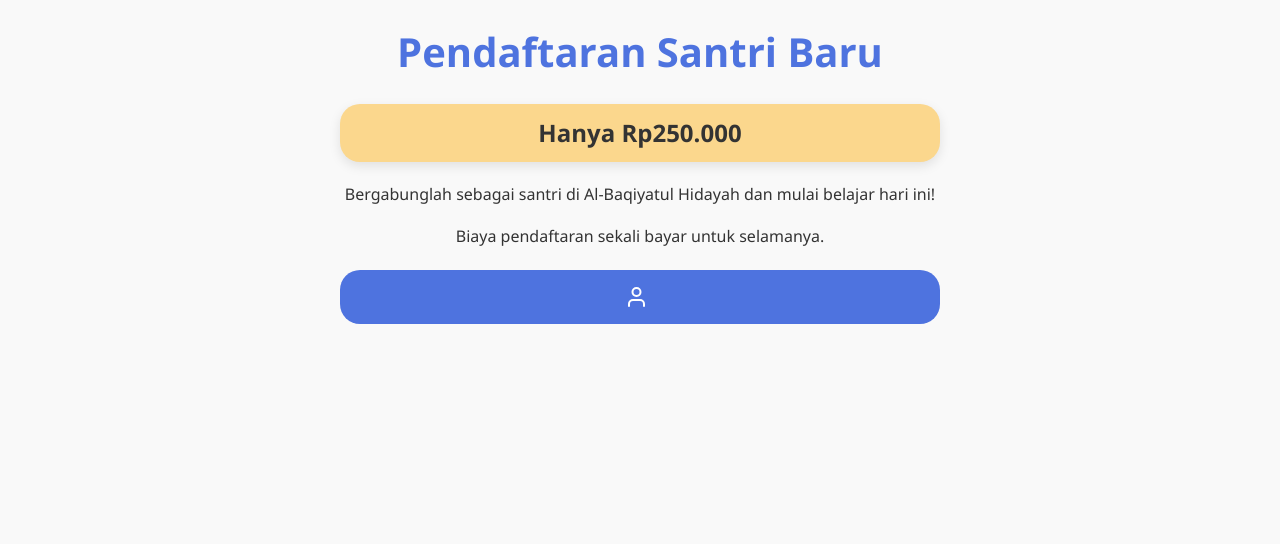
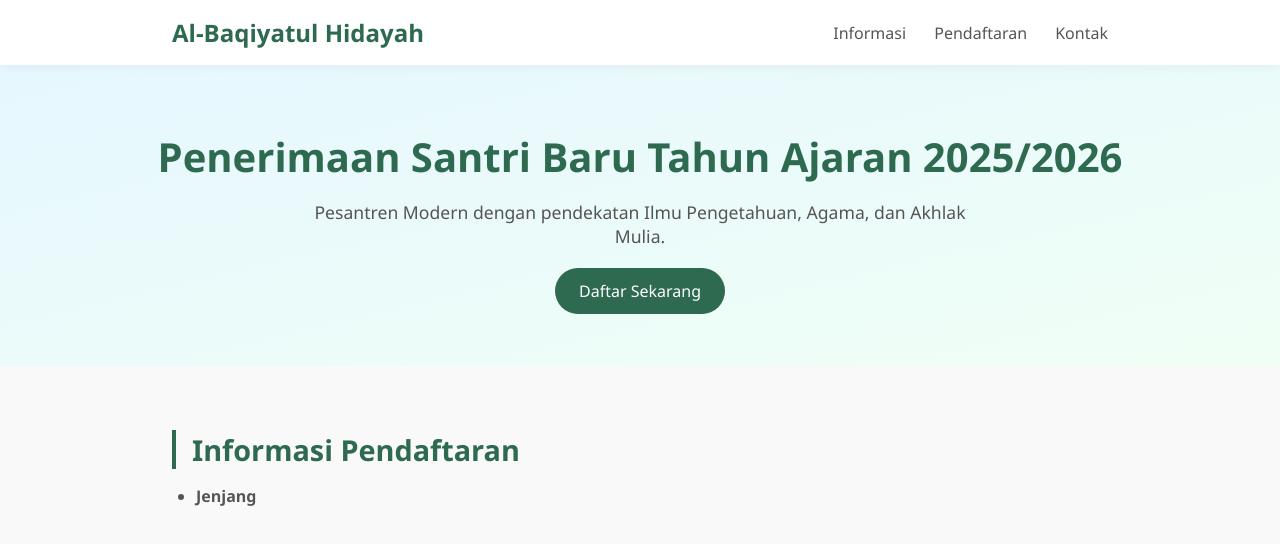
Before and after one commit to wilkazxz/al-baqiyatulhidayah, a plain HTML site: page index.html in a window 1280 px wide. Drawn offline with Linux system fonts and the light colour scheme.

Commit message:
Update index.html

```diff
--- a/index.html
+++ b/index.html
@@ -5,131 +5,197 @@
   <meta name="viewport" content="width=device-width, initial-scale=1.0"/>
   <title>Al-Baqiyatul Hidayah | PSB</title>
   <style>
-    body {
+    :root {
+      --primary: #2d6a4f;
+      --secondary: #e6f7ff;
+      --light: #f9f9f9;
+      --gray: #555;
+      --white: #fff;
+      --font: 'Segoe UI', sans-serif;
+    }
+
+    * {
+      box-sizing: border-box;
       margin: 0;
       padding: 0;
-      font-family: 'Segoe UI', sans-serif;
-      background-color: #f9f9f9;
-      color: #333;
-      line-height: 1.6;
     }
 
-    h1, h2 {
-      margin-top: 0;
+    body {
+      font-family: var(--font);
+      background-color: var(--light);
+      color: var(--gray);
+    }
+
+    header {
+      background-color: var(--white);
+      box-shadow: 0 2px 10px rgba(0,0,0,0.05);
+      position: sticky;
+      top: 0;
+      z-index: 1000;
+    }
+
+    .navbar {
+      max-width: 1000px;
+      margin: auto;
+      display: flex;
+      justify-content: space-between;
+      align-items: center;
+      padding: 1rem 2rem;
+    }
+
+    .logo {
+      font-size: 1.5rem;
+      font-weight: bold;
+      color: var(--primary);
+    }
+
+    nav a {
+      margin-left: 1.5rem;
+      text-decoration: none;
+      color: var(--gray);
+      font-weight: 500;
+      transition: color 0.3s ease;
+    }
+
+    nav a:hover {
+      color: var(--primary);
+    }
+
+    .hero {
+      background: linear-gradient(to right bottom, #e6f7ff, #f0fff5);
+      padding: 4rem 2rem;
+      text-align: center;
+    }
+
+    .hero h1 {
+      font-size: 2.5rem;
+      color: var(--primary);
+      margin-bottom: 1rem;
+    }
+
+    .hero p {
+      font-size: 1.1rem;
+      color: #555;
+      max-width: 700px;
+      margin: 0 auto 2rem;
+    }
+
+    .btn-primary {
+      background-color: var(--primary);
+      color: white;
+      padding: 0.75rem 1.5rem;
+      border: none;
+      border-radius: 30px;
+      cursor: pointer;
+      font-weight: 500;
+      transition: background 0.3s ease;
+      text-decoration: none;
+    }
+
+    .btn-primary:hover {
+      background-color: #1e4e36;
+    }
+
+    .section {
+      max-width: 1000px;
+      margin: 4rem auto;
+      padding: 0 2rem;
+    }
+
+    .section h2 {
+      font-size: 1.8rem;
+      color: var(--primary);
+      margin-bottom: 1rem;
+      border-left: 4px solid var(--primary);
+      padding-left: 1rem;
+    }
+
+    .section ul {
+      list-style-type: disc;
+      padding-left: 1.5rem;
+      margin-top: 1rem;
+    }
+
+    .section li {
       margin-bottom: 0.5rem;
     }
 
-    .container {
-      max-width: 600px;
-      margin: 0 auto;
-      padding: 20px;
+    .form-container {
+      background-color: var(--white);
+      padding: 2rem;
+      border-radius: 10px;
+      box-shadow: 0 4px 20px rgba(0,0,0,0.05);
+      border: 1px solid var(--secondary); /* Bingkai transparan */
     }
 
-    .header {
-      text-align: center;
-      margin-bottom: 20px;
+    label {
+      display: block;
+      margin-bottom: 0.5rem;
+      font-weight: 600;
     }
 
-    .header h1 {
-      font-size: 2.5rem;
-      color: #4e73df;
+    input, select, textarea {
+      width: 100%;
+      padding: 0.75rem;
+      margin-bottom: 1rem;
+      border: 1px solid #ddd;
+      border-radius: 6px;
+      font-size: 1rem;
+      transition: border 0.3s ease;
     }
 
-    .price {
-      display: flex;
-      justify-content: center;
-      align-items: center;
-      background-color: #fbd78d;
-      border-radius: 20px;
-      padding: 10px 20px;
-      margin: 20px 0;
-      box-shadow: 0 4px 12px rgba(0,0,0,0.1);
+    input:focus, textarea:focus, select:focus {
+      outline: none;
+      border-color: var(--primary);
     }
 
-    .price span {
-      font-size: 1.5rem;
-      font-weight: bold;
+    footer {
+      background-color: var(--primary);
+      color: white;
+      text-align: center;
+      padding: 2rem 1rem;
+      margin-top: 4rem;
     }
 
-    .description {
-      text-align: center;
-      margin-bottom: 20px;
-    }
+    @media (max-width: 768px) {
+      .hero h1 {
+        font-size: 2rem;
+      }
 
-    .button {
-      display: flex;
-      justify-content: center;
-      align-items: center;
-      background-color: #4e73df;
-      color: white;
-      border: none;
-      border-radius: 20px;
-      padding: 15px 30px;
-      font-size: 1.2rem;
-      cursor: pointer;
-      transition: background-color 0.3s ease;
-    }
+      .navbar {
+        flex-direction: column;
+        align-items: flex-start;
+      }
 
-    .button:hover {
-      background-color: #1e4e36;
-    }
-
-    .terms {
-      background-color: white;
-      border-radius: 10px;
-      padding: 20px;
-      box-shadow: 0 4px 12px rgba(0,0,0,0.1);
-      margin-top: 20px;
-    }
-
-    .terms h2 {
-      color: #4e73df;
-      margin-bottom: 10px;
-    }
-
-    .terms ul {
-      list-style-type: disc;
-      padding-left: 20px;
-    }
-
-    .terms li {
-      margin-bottom: 10px;
-    }
-
-    .terms .highlight {
-      background-color: #fff5e6;
-      padding: 10px;
-      border-radius: 5px;
-    }
-
-    @media (max-width: 600px) {
-      .container {
-        padding: 10px;
+      nav a {
+        margin: 0.5rem 0 0 0;
       }
     }
   </style>
 </head>
 <body>
 
-  <!-- Container -->
-  <div class="container">
+  <!-- Navbar -->
+  <header>
+    <div class="navbar">
+      <div class="logo">Al-Baqiyatul Hidayah</div>
+      <nav>
+        <a href="#info">Informasi</a>
+        <a href="#form">Pendaftaran</a>
+        <a href="#contact">Kontak</a>
+      </nav>
+    </div>
+  </header>
 
-    <!-- Header -->
-    <div class="header">
-      <h1>Pendaftaran Santri Baru</h1>
-    </div>
+  <!-- Hero Section -->
+  <section class="hero">
+    <h1>Penerimaan Santri Baru Tahun Ajaran 2025/2026</h1>
+    <p>Pesantren Modern dengan pendekatan Ilmu Pengetahuan, Agama, dan Akhlak Mulia.</p>
+    <a href="#form" class="btn-primary">Daftar Sekarang</a>
+  </section>
 
-    <!-- Price -->
-    <div class="price">
-      <span>Hanya Rp250.000</span>
-    </div>
-
-    <!-- Description -->
-    <div class="description">
-      <p>Bergabunglah sebagai santri di Al-Baqiyatul Hidayah dan mulai belajar hari ini!</p>
-      <p><i class="fas fa-info-circle"></i> Biaya pendaftaran sekali bayar untuk selamanya.</p>
-    </div>
-
-    <!-- Button -->
-    <div class="button">
-      <svg xmlns="http://www.w3.org/2000/svg" width="24" height="24" viewBox="0 0 24 24" fill="none" stroke="currentColor" stroke-width="2" stroke-linecap="round" stroke-linejoin="round"><path d="M16 21v-2a4 4 0 0 0-4-4H5a4 4 0 0 0-4 4v2"></path><circle cx="8.5" cy="7" r="4"></circle><line x1="16" y1
+  <!-- Informasi -->
+  <section id="info" class="section">
+    <h2>Informasi Pendaftaran</h2>
+    <ul>
+      <li><strong>Jenjang
```
